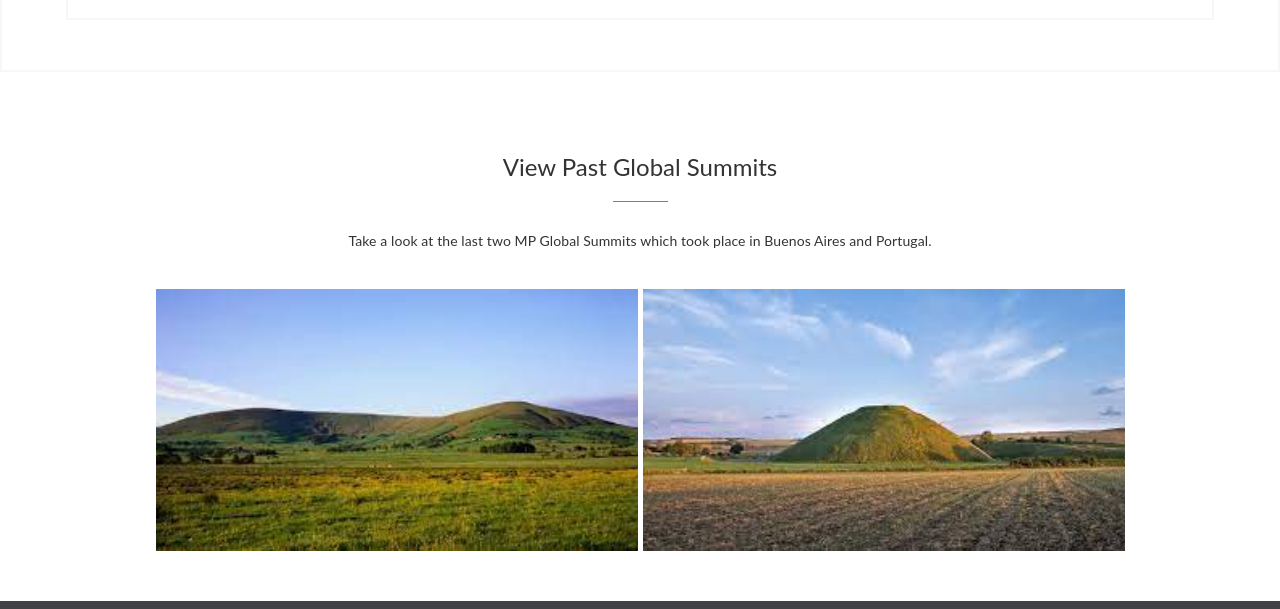
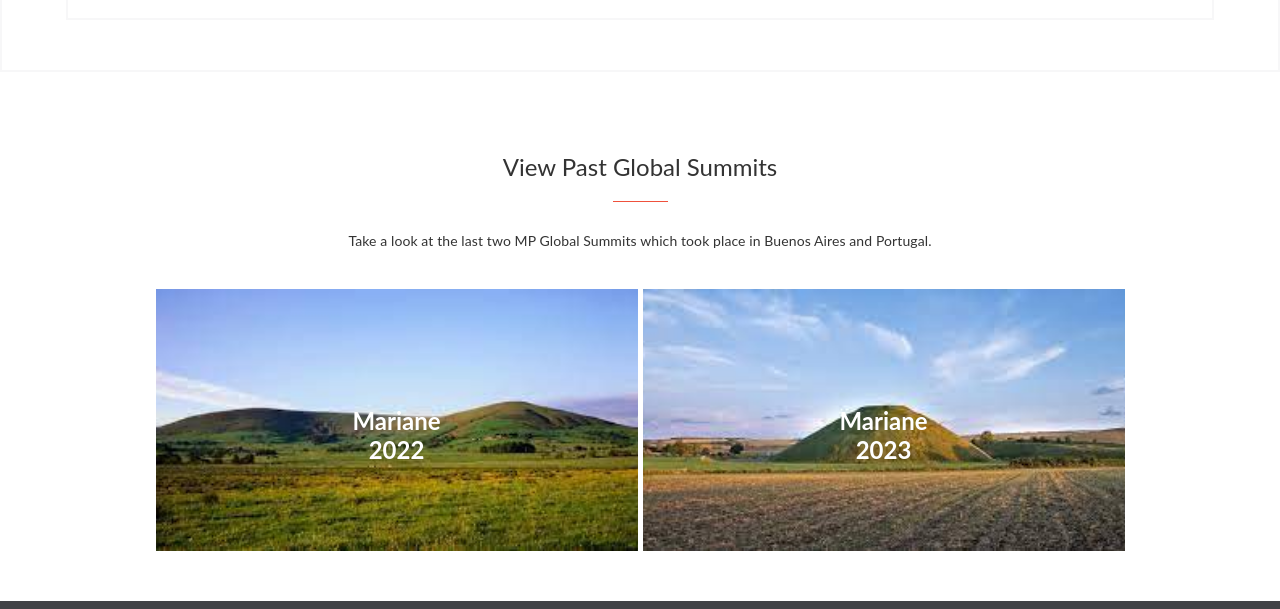
Before and after one commit to EmekaEmmanuel/capstone_1, a website: page about.html in a window 1280 px wide. Shown: the part 970-1579 px from the top of the page. Drawn offline with Linux system fonts and the light colour scheme.

Commit message:
Add text to past su,,it in about page

```diff
--- a/about.html
+++ b/about.html
@@ -158,9 +158,11 @@
         <article class="pastsummit_article">
             <figure>
                 <img src="../img/hill1.jfif" alt="2013_hill_view">
+                <h2>  Mariane 2022</h2>
             </figure>
             <figure>
                 <img src="../img/hill2.jfif" alt="2011_hill_view">
+                <h2>  Mariane 2023</h2>
             </figure>
 
         </article>
--- a/css/index.css
+++ b/css/index.css
@@ -42,16 +42,6 @@
 .textdecoration_none {
   text-decoration: none;
 }
-
-/* .mobile-dropdown {
-    -webkit-animation: slidein 2s 1;
-    animation: slidein 2s 1;
-    width: 90%;
-    background-color: rgb(39, 42, 50) !important;
-    opacity: 0.95;
-    height: 100vh;
-    position: fixed;
-  } */
 
 .modal_menu_container {
   width: 95%;
@@ -143,7 +133,7 @@
   font-size: 12.5px;
   font-weight: 400;
   color: #334266;
-  border: 2px solid #fff;
+  border: 2px solid #ffffff;
   letter-spacing: 0.8px;
   background-color: #f7f7f8;
 }
@@ -196,7 +186,7 @@
 }
 
 .program_section h3 {
-  color: #fff;
+  color: #ffffff;
   font-size: 18px;
   font-weight: 400;
 }
@@ -275,9 +265,10 @@
 }
 
 .view_full {
-  color: #fff;
+  color: #ffffff;
   font-size: 12px;
   font-weight: 400;
+  text-decoration: none;
 }
 
 .speaker_section {
@@ -530,12 +521,23 @@
 
 .pastsummit_article figure {
   text-align: center;
+
 }
 
 .pastsummit_article figure img {
   width: 331px;
   height: 183px;
   object-fit: cover;
+}
+
+.pastsummit_article figure {
+  position: relative;
+}
+
+.pastsummit_article h2 {
+  position: absolute;
+  margin: -35% 39%;
+  color: #ffffff;
 }
 
 @media only screen and (min-width: 425px) {
@@ -651,6 +653,15 @@
     width: 98%;
     margin: auto;
     padding: 10px 0 20px 0;
+  }
+
+  .pastsummit_article figure {
+    position: relative;
+  }
+
+  .pastsummit_article h2 {
+    position: absolute;
+    margin: -31% 39%;
   }
 }
 
@@ -882,6 +893,15 @@
   .pastsummit_article figure img {
     width: 700px;
     height: 408px;
+  }
+
+  .pastsummit_article figure {
+    position: relative;
+  }
+
+  .pastsummit_article h2 {
+    position: absolute;
+    margin: -32% 39%;
   }
 }
 
@@ -1296,6 +1316,15 @@
     height: 262px;
   }
 
+  .pastsummit_article figure {
+    position: relative;
+  }
+
+  .pastsummit_article h2 {
+    position: absolute;
+    margin: -30% 39%;
+  }
+
   .hide_h2 {
     display: none;
   }
@@ -1458,6 +1487,7 @@
 
   .pastsummit_article figure {
     text-align: center;
+
   }
 
   .pastsummit_article figure img {
```
